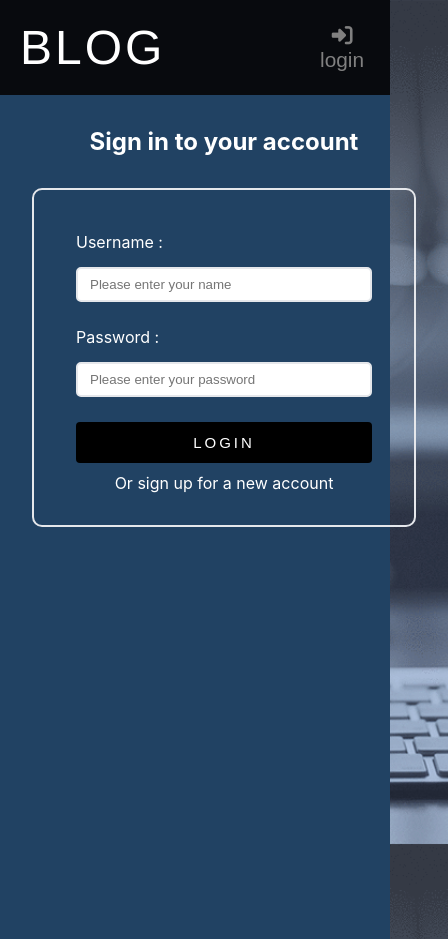
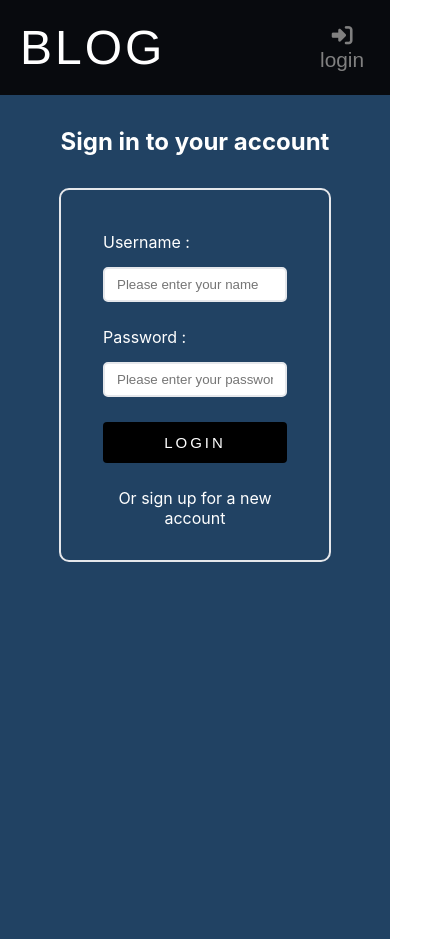
Before and after one commit to Ikram432k/Blog-client-repo, a React (Create React App) app: page /#/login in a window 390 px wide. Shown: the whole page, 448 px wide, since content can reach past the window. Built offline with nearby package versions, Linux system fonts and the light colour scheme.

Commit message:
added style for login page

```diff
--- a/src/components/author/login/loginStyle.scss
+++ b/src/components/author/login/loginStyle.scss
@@ -15,12 +15,18 @@
     }
     border: 2px solid #e5e7eb;
     box-sizing: border-box;
+    @media only screen and (max-width:768px){
+    width: 17rem;
+    }
 }
 .pageForm{
     width: 24rem;
     padding: 2rem;
     margin-left: auto;
     margin-right: auto;
+    @media only screen and (max-width:768px){
+        width: 17rem;
+        }
 }
 .mainpage{
     background-color:#214263;
@@ -37,9 +43,9 @@
 }
 .formHead{
     text-align: center;
-    h2{
-        margin-bottom: 10px;
-    }
+    // h2{
+    //     margin-bottom: 10px;
+    // }
     a{
         color:white;
         text-decoration: none;
@@ -53,7 +59,7 @@
     text-transform: uppercase;
     border: 0px;
     color: white;
-    // margin-top: 15px;
+    margin-bottom: 15px;
     background-color: black;
     text-decoration: none;
     padding: 12px 16px 12px 16px;
```
